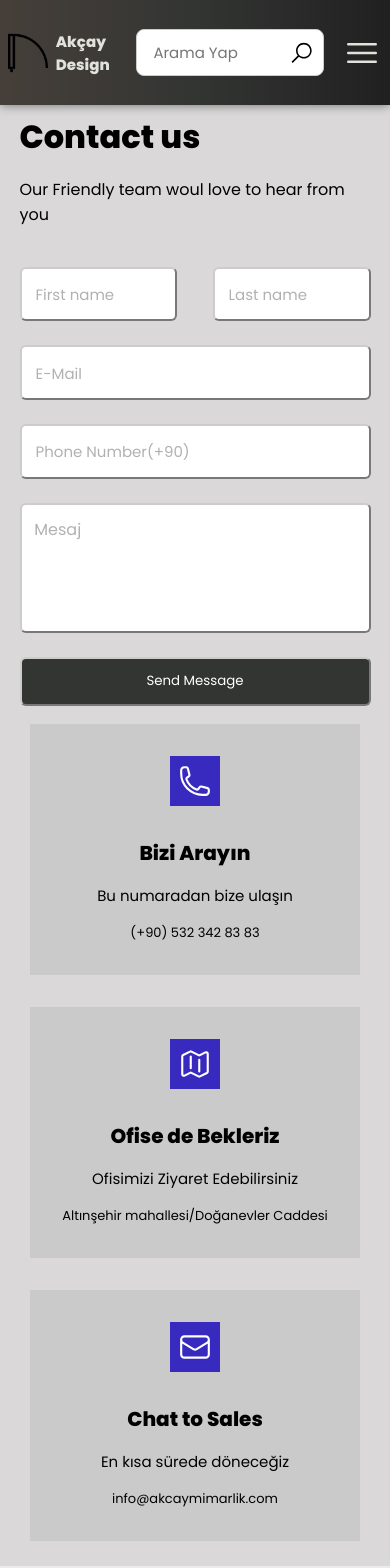
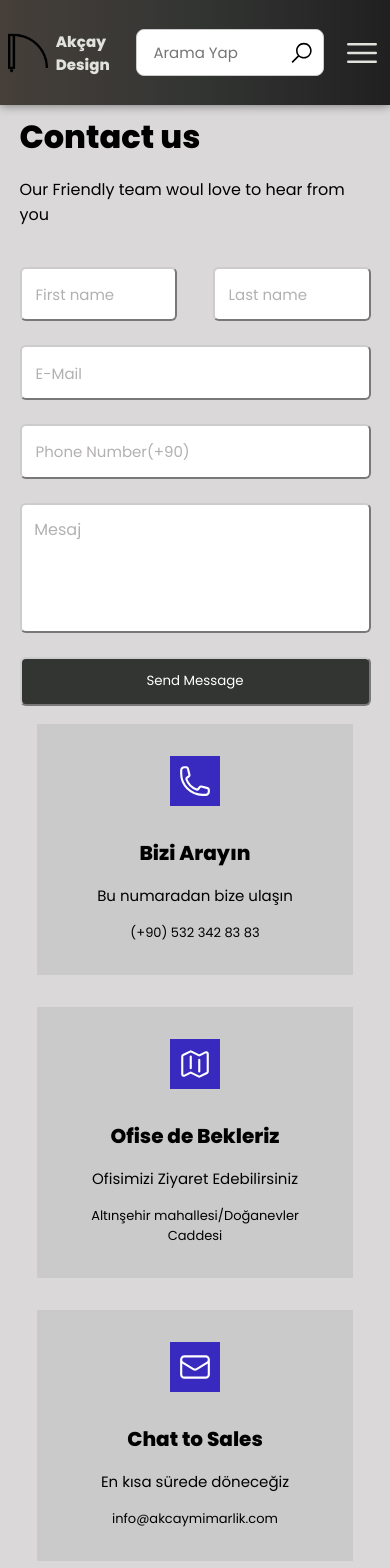
Before and after one commit to ugurakcaydev/akcayDesignWeb, a Next.js app: page /contact in a window 390 px wide. Shown: the top 1568 px of the page. Built offline with nearby package versions, Linux system fonts and the light colour scheme.

Commit message:
iletişim sayfası %90 bitti

```diff
--- a/src/pages/contact/contact.css
+++ b/src/pages/contact/contact.css
@@ -21,7 +21,7 @@
     width: 100%;
     display: flex;
     justify-content: center;
-    column-gap: 3rem;
+    column-gap: 5rem;
 }
 
 .leftComm,
@@ -61,9 +61,10 @@
     width: 100%;
     display: flex;
     justify-content: center;
-    padding: 5% 0;
-    column-gap: 9rem;
-    flex-direction: column;
+    column-gap: 4rem;
+    padding: 5%;
+
+
 }
 
 .infoDiv {
@@ -72,8 +73,10 @@
     display: flex;
     flex-direction: column;
     row-gap: 2rem;
-    align-items: self-start; /* Sıkıntı bir kısım */
+    align-items: self-start; /* ?? */
+    max-width: 450px;
     width: 350px;
+    min-width: 300px;
     word-wrap: break-word;
 
 }
@@ -91,6 +94,20 @@
     flex-direction: column;
     row-gap: 1rem;
 }
+@media screen and (max-width:1040px) {
+    .informationContainer{
+        flex-direction: column;
+        align-items: center;
+        row-gap: 2rem;
+    }
+    .infoDiv{
+        align-items: center;
+        text-align: center;
+        width: 80%;
+    }
+
+}
+
 @media screen and (max-width:800px) {
     .containerComm{
         width: 100%;
@@ -100,16 +117,17 @@
         max-width: 100%;
     }
     .rightComm{
-        display: none;
+        display: none; /*GoogleMap leftComm üstüne gelecek*/
     }
     .informationContainer{
-
+        flex-direction: column;
         align-items: center;
         row-gap: 2rem;
     }
     .infoDiv{
         align-items: center;
         text-align: center;
+        width: 80%;
     }
 
 }
@@ -124,9 +142,10 @@
     }
 
     .rightComm{
-        display: none;
+        display: none; /*GoogleMap leftComm üstüne gelecek*/
     }
     .informationContainer{
+        flex-direction: column;
         width: auto;
         row-gap: 2rem;
     }
@@ -134,4 +153,7 @@
 
     width: 100%;
    }
+   .backToTop.visible{
+    display: none;
 }
+}
--- a/src/pages/contact/index.js
+++ b/src/pages/contact/index.js
@@ -24,9 +24,9 @@ export default function Contact() {
                     <div className='rightComm'>
                         <iframe src="https://www.google.com/maps/embed?pb=!1m18!1m12!1m3!1d6023.774332213233!2d29.139539239811402!3d40.9839515178999!2m3!1f0!2f0!3f0!3m2!1i1024!2i768!4f13.1!3m3!1m2!1s0x14cacf5500589c07%3A0x5cc92203c718a23f!2sCemile%20Besler%20%C4%B0lkokulu!5e0!3m2!1str!2str!4v1687428287701!5m2!1str!2str"
                         style={{border:"2"}}
-                        allowfullscreen="true"
+                        allowFullScreen={true}
                         loading="lazy"
-                        referrerpolicy="no-referrer-when-downgrade"></iframe>
+                        referrerPolicy="no-referrer-when-downgrade"></iframe>
                     </div>
                 </div>
                 <div className='informationContainer'>
```
